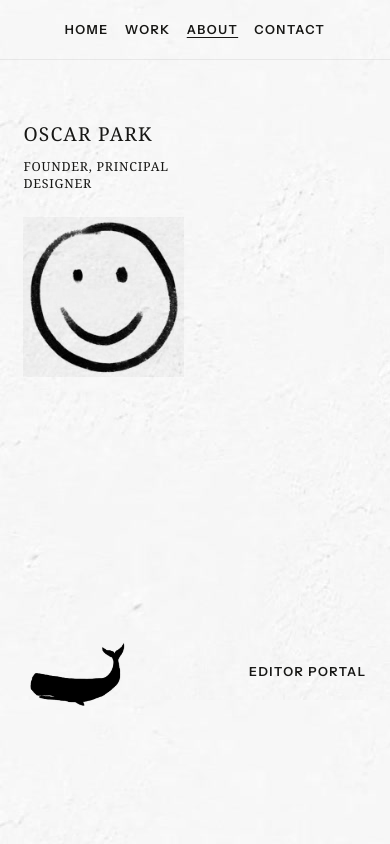
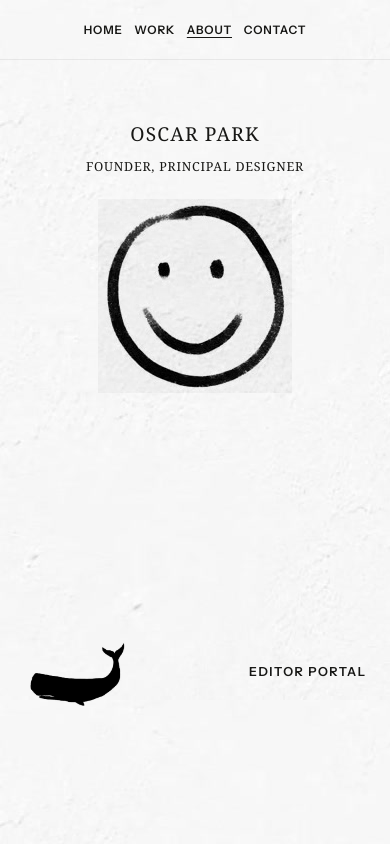
Before and after one commit to jroad-admin/website, a Next.js app: page /about in a window 390 px wide. Built offline with nearby package versions, Linux system fonts and the light colour scheme.

Commit message:
Centre team profiles and improve narrow-screen layouts

```diff
--- a/app/style.css
+++ b/app/style.css
@@ -47,11 +47,12 @@ h2{font-size:clamp(2rem,4vw,4rem);font-weight:600;line-height:1;letter-spacing:-
 .project-category{margin:2.5rem 0 .65rem}
 .project-cover{display:block;width:100%;max-height:75vh;object-fit:contain;object-position:left center}
 .team-page{min-height:65svh;padding-block:clamp(4rem,10vw,8rem) 5rem}
-.team-grid{display:grid;grid-template-columns:repeat(4,minmax(0,1fr));gap:clamp(1.4rem,4vw,4rem)}
+.team-grid{--team-gap:clamp(1.4rem,4vw,4rem);display:flex;flex-wrap:wrap;justify-content:center;gap:var(--team-gap)}
+.team-profile{flex:0 1 calc((100% - 3 * var(--team-gap))/4);min-width:0;max-width:330px;text-align:center;overflow-wrap:anywhere}
 .team-profile h2,.team-role{font-family:Georgia,serif;text-transform:uppercase;letter-spacing:.06em}
 .team-profile h2{font-size:1.2rem;font-weight:400;margin:0 0 .9rem}
 .team-role{font-size:.78rem;line-height:1.4;margin:0 0 1.3rem}
-.team-portrait{display:block;width:min(100%,194px);height:auto;margin-block:1.5rem;mix-blend-mode:multiply}
+.team-portrait{display:block;width:min(100%,194px);height:auto;margin:1.5rem auto;mix-blend-mode:multiply}
 .team-bio{white-space:pre-line;line-height:1.6}
 .contact-page{padding:1.4rem 0 2rem}
 .contact-page h1{font:600 1.3rem/1.4 'Instrument Sans',Arial,sans-serif;letter-spacing:.08em;text-align:center;text-transform:uppercase;margin:0 0 clamp(3rem,8vw,8rem)}
@@ -59,7 +60,7 @@ h2{font-size:clamp(2rem,4vw,4rem);font-weight:600;line-height:1;letter-spacing:-
 .contact-image{width:100%;height:auto;aspect-ratio:4/5;object-fit:cover;object-position:47% center}
 .contact-panel-inner{width:100%;max-width:640px;padding-top:clamp(.5rem,4vw,4rem)}
 .contact-panel-details{display:flex;justify-content:space-between;align-items:flex-start;flex-wrap:wrap;gap:1rem 2.5rem;line-height:1.75}
-.contact-panel-details p{margin:0;white-space:pre-line}
+.contact-panel-details p{min-width:0;margin:0;white-space:pre-line;overflow-wrap:anywhere}
 .enquiry-form{display:grid;grid-template-columns:repeat(2,minmax(0,1fr));gap:1.5rem 1.25rem;margin-top:3.5rem}
 .enquiry-form h2,.enquiry-wide{grid-column:1/-1}
 .enquiry-form h2{text-align:center;font-size:1.25rem;letter-spacing:.02em;margin:.25rem 0 1rem}
@@ -67,7 +68,7 @@ h2{font-size:clamp(2rem,4vw,4rem);font-weight:600;line-height:1;letter-spacing:-
 .enquiry-form textarea{resize:vertical}
 .enquiry-form button{background:#252832;color:#fff;border:1px solid #252832;padding:.7rem 1rem}
 .profile-fields{display:grid;gap:.85rem;border:1px solid #747770;padding:1rem}
-@media(max-width:800px){.team-grid{grid-template-columns:repeat(2,minmax(0,1fr));row-gap:3rem}}
+@media(max-width:900px){.team-grid{row-gap:3rem}.team-profile{flex-basis:calc((100% - var(--team-gap))/2)}}
 @media(max-width:780px){.contact-panel{grid-template-columns:1fr}.contact-image{aspect-ratio:3/2}.contact-panel-inner{max-width:none;padding-top:0}}
 @media(max-width:480px){.enquiry-form{grid-template-columns:1fr}.contact-panel-details{gap:.65rem 1rem}}
 footer{display:flex;align-items:center;justify-content:space-between;padding:1.5rem 0 2rem}
@@ -138,4 +139,15 @@ footer a{text-decoration:none}
 .editor-bio{white-space:pre-line;line-height:1.6;overflow-wrap:anywhere}
 @media(max-width:600px){.editor-header,.editor-section-heading,.editor-member{align-items:flex-start;flex-direction:column}.editor-header{gap:.25rem}.editor-tabs button{padding-inline:.65rem}}
 @media(max-width:680px){.projects{grid-template-columns:repeat(2,minmax(0,1fr))}.about{grid-template-columns:1fr}.hero{min-height:70svh}.contact{padding:2rem}.masthead{min-height:60px}}
+@media(max-width:520px){
+  .team-profile{flex-basis:100%}
+  .masthead{padding:0 .7rem}
+  .masthead nav{gap:.2rem clamp(.45rem,3vw,1rem)}
+  .masthead nav a{display:inline-grid;place-items:center;min-height:44px}
+  .masthead nav a:not(.instagram-link){letter-spacing:.07em;font-size:.73rem}
+  .projects{grid-template-columns:1fr}
+  .editor-dialog{width:calc(100% - 1rem)}
+  .editor-form-actions{justify-content:flex-start}
+}
+@media(max-width:360px){.project-toolbar{grid-template-columns:1fr}.hero h1{font-size:3.3rem}}
 @media(prefers-reduced-motion:reduce){:root{scroll-behavior:auto}}
```
